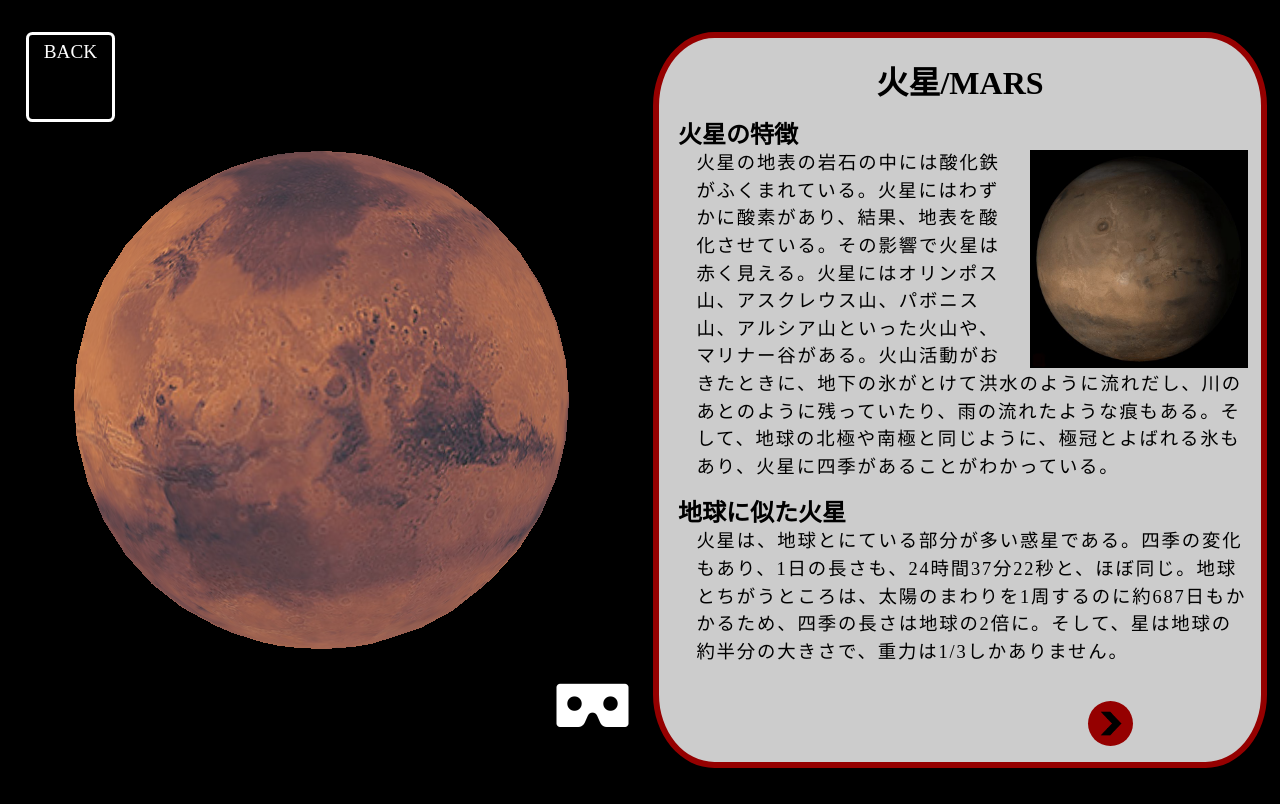
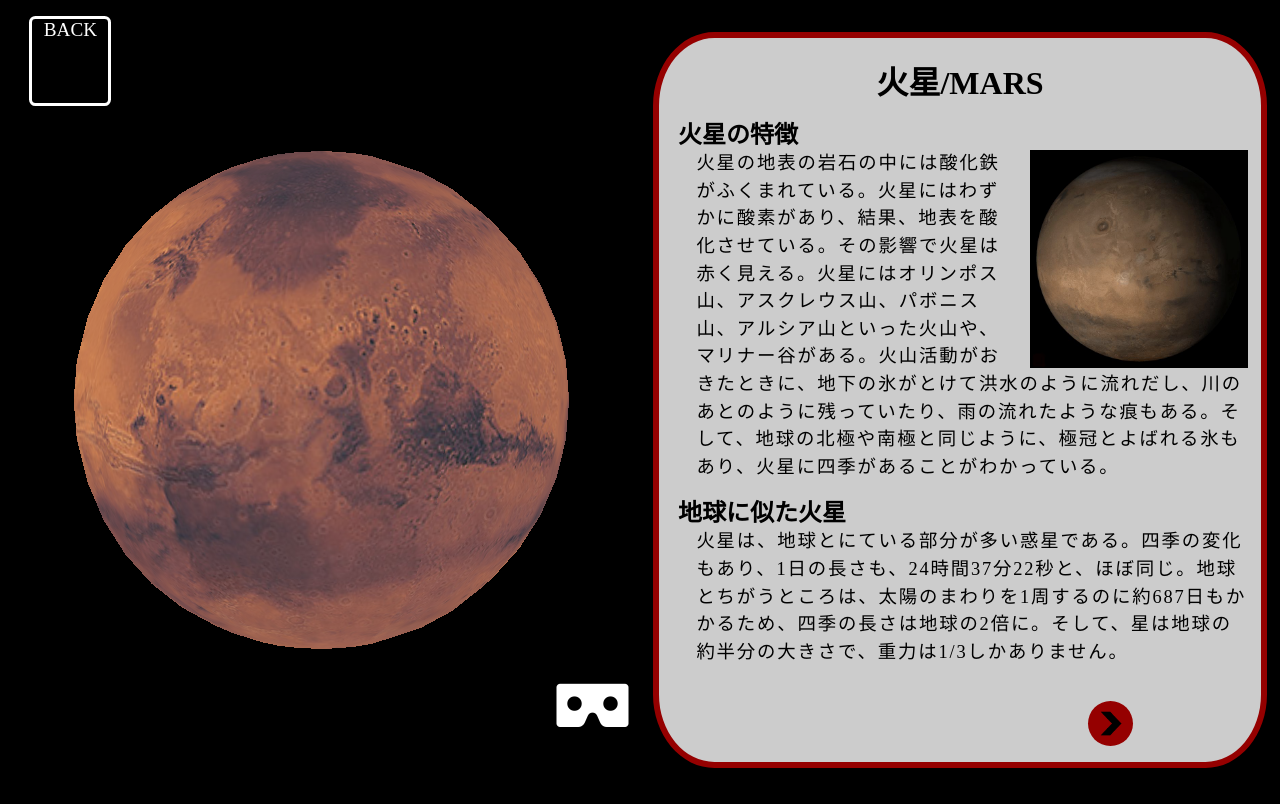
Before and after one commit to roll1226/SOLAR-SYSTEM-INFORMATION-SSI, a PHP site: page /html/mars.html in a window 1280 px wide. Run offline with PHP 8.4, Linux system fonts and the light colour scheme; some web fonts are replaced.

Commit message:
テスt12

```diff
--- a/css/planet.css
+++ b/css/planet.css
@@ -56,13 +56,15 @@ h1 {
   align-items: center;
   text-align: center;
   z-index: 30;
+  padding: .8vh .3vw;
+  width: 7vw;
+  height: 7vw;
   top: 4%;
   left: 2%;
 }
 
 #back a {
   cursor: pointer;
-  padding: .8vh .3vw;
   margin-bottom: 4vh;
   border: solid .4vh #fff;
   color: #fff;
```
